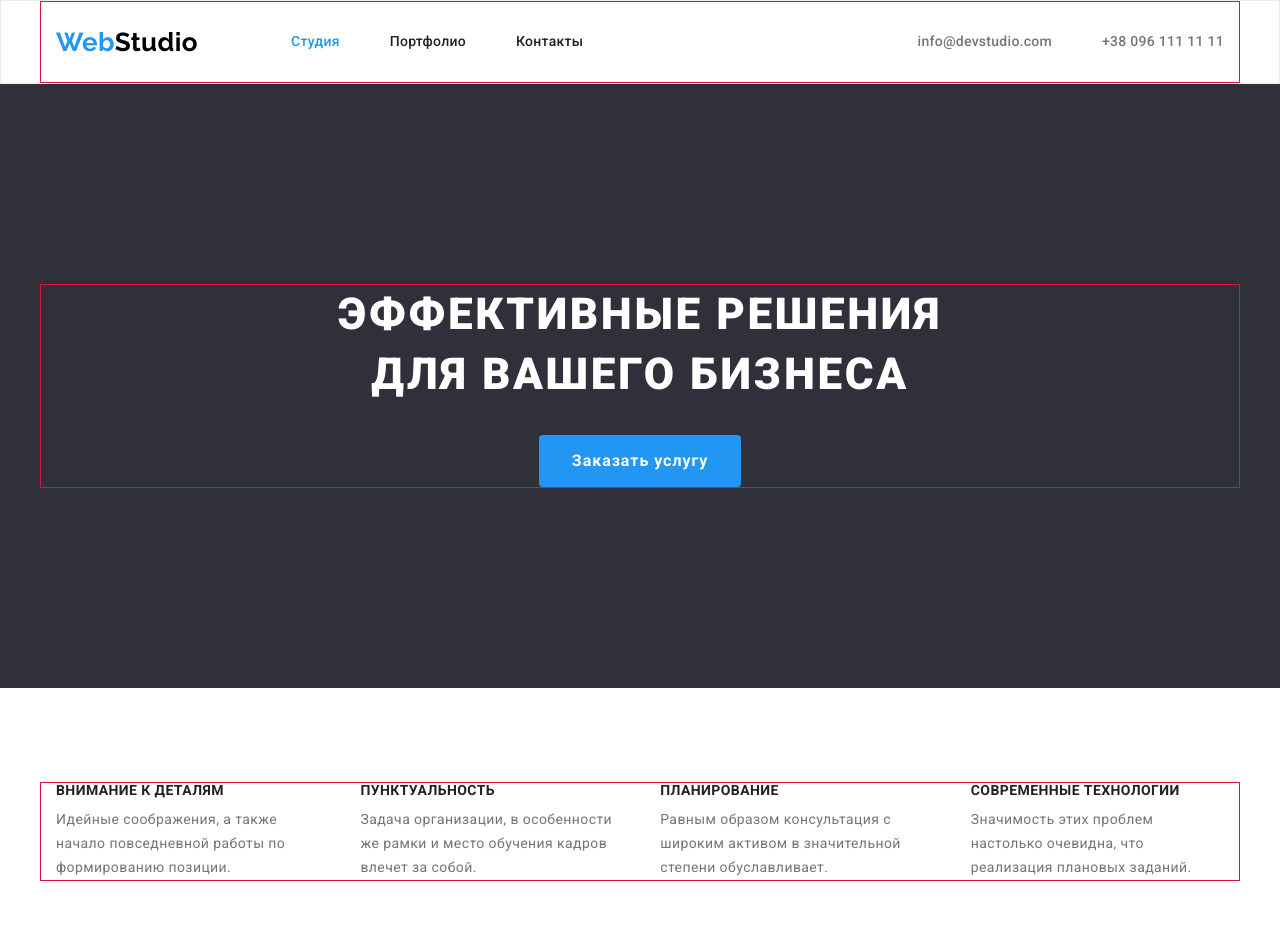
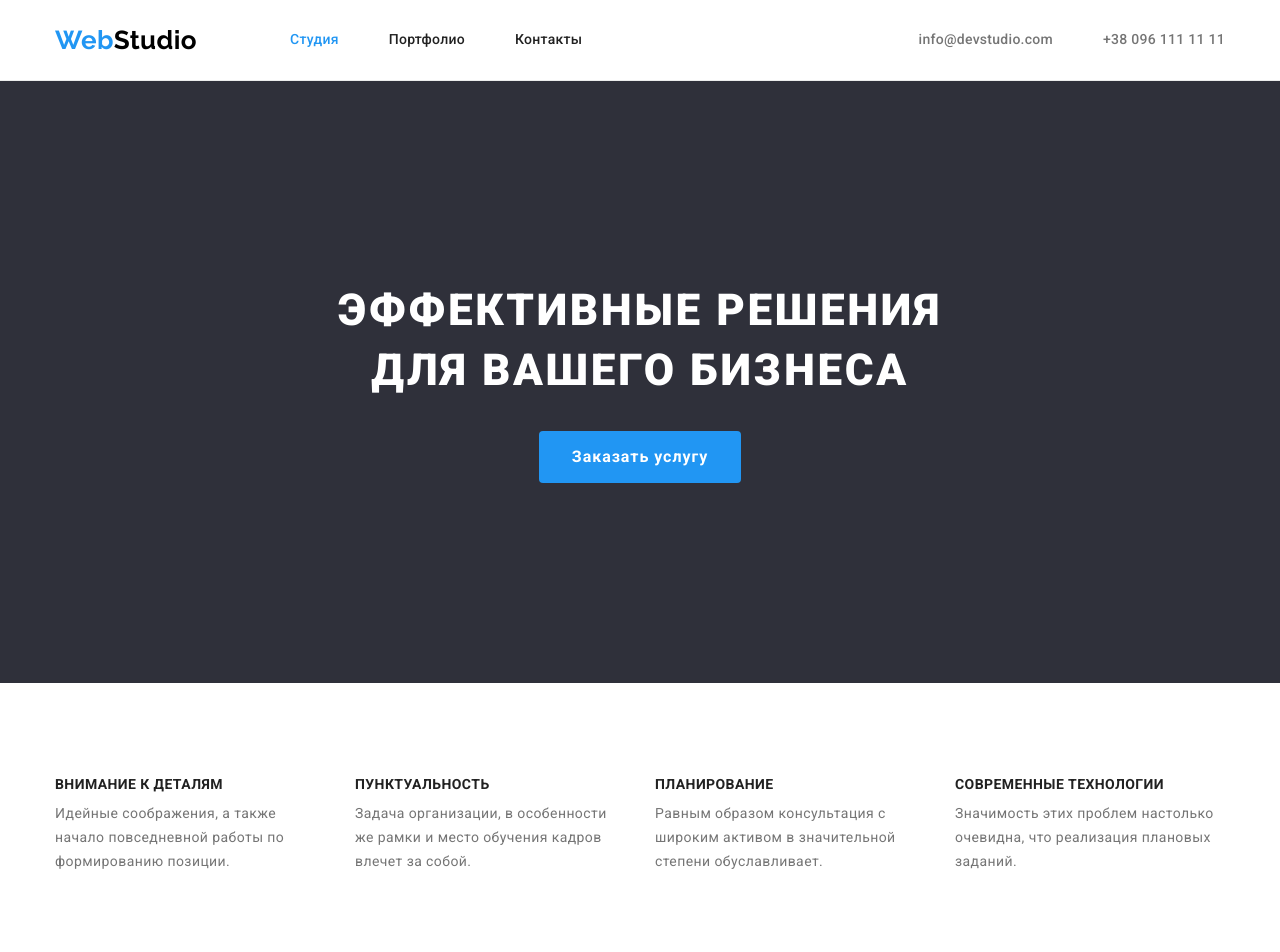
Before and after one commit to DrobotunS/goit-markup-hw-03, a plain HTML site: page index.html in a window 1280 px wide. Shown: the top 952 px of the page. Drawn offline with nearby package versions, Linux system fonts and the light colour scheme.

Commit message:
update finish

```diff
--- a/css/styles.css
+++ b/css/styles.css
@@ -11,7 +11,7 @@
   --button-primari-hover: #188ce8;
   --footer-link-contact: rgba(255, 255, 255, 0.6);
   --tiam-bg-color: #f5f4fa;
-  --header-border-color: #ECECEC;
+  --header-border-color: #ececec;
   --portfolio-border-color: #eeeeee;
 }
 /* body */
@@ -35,14 +35,17 @@ body {
   width: 1200px;
   padding: 0 15px;
   margin: 0 auto;
-  border: 1px solid crimson;
 }
 .list {
   list-style: none;
   padding: 0;
   margin: 0;
 }
-h1,h2,h3,h4,p {
+h1,
+h2,
+h3,
+h4,
+p {
   padding: 0;
   margin: 0;
 }
@@ -50,7 +53,7 @@ h1,h2,h3,h4,p {
   display: block;
 }
 .header {
-  border: 1px solid var(--header-border-color);
+  border-bottom: 1px solid var(--header-border-color);
 }
 /* logo */
 .main-nav .logo {
@@ -172,12 +175,16 @@ h1,h2,h3,h4,p {
 .footer .logo {
   margin-bottom: 20px;
 }
+
 .feature-list {
   display: flex;
   justify-content: space-between;
 }
-.feature-list .item:not(:last-child) {
-  margin-right: 30px;
+.feature-list .item {
+  width: 270px;
+}
+.feature-list .item:not(:first-child) {
+  margin-left: 30px;
 }
 .feature-hidden,
 .portfolio-hidden {
@@ -293,7 +300,15 @@ h1,h2,h3,h4,p {
   font-style: inherit;
 }
 /* Portfolio */
+.portfolio-link {
+  padding: 0;
+  display: block;
+}
+.filter .item + .item {
+  margin-left: 8px;
+}
 .portfolio-list {
+  margin: 0;
   display: flex;
   flex-wrap: wrap;
   margin-left: -30px;
@@ -308,9 +323,6 @@ h1,h2,h3,h4,p {
   display: flex;
   justify-content: center;
   margin-bottom: 50px;
-}
-.filter .item + .item {
-  margin-left: 8px;
 }
 .portfolio-title {
   margin-bottom: 4px;
```
